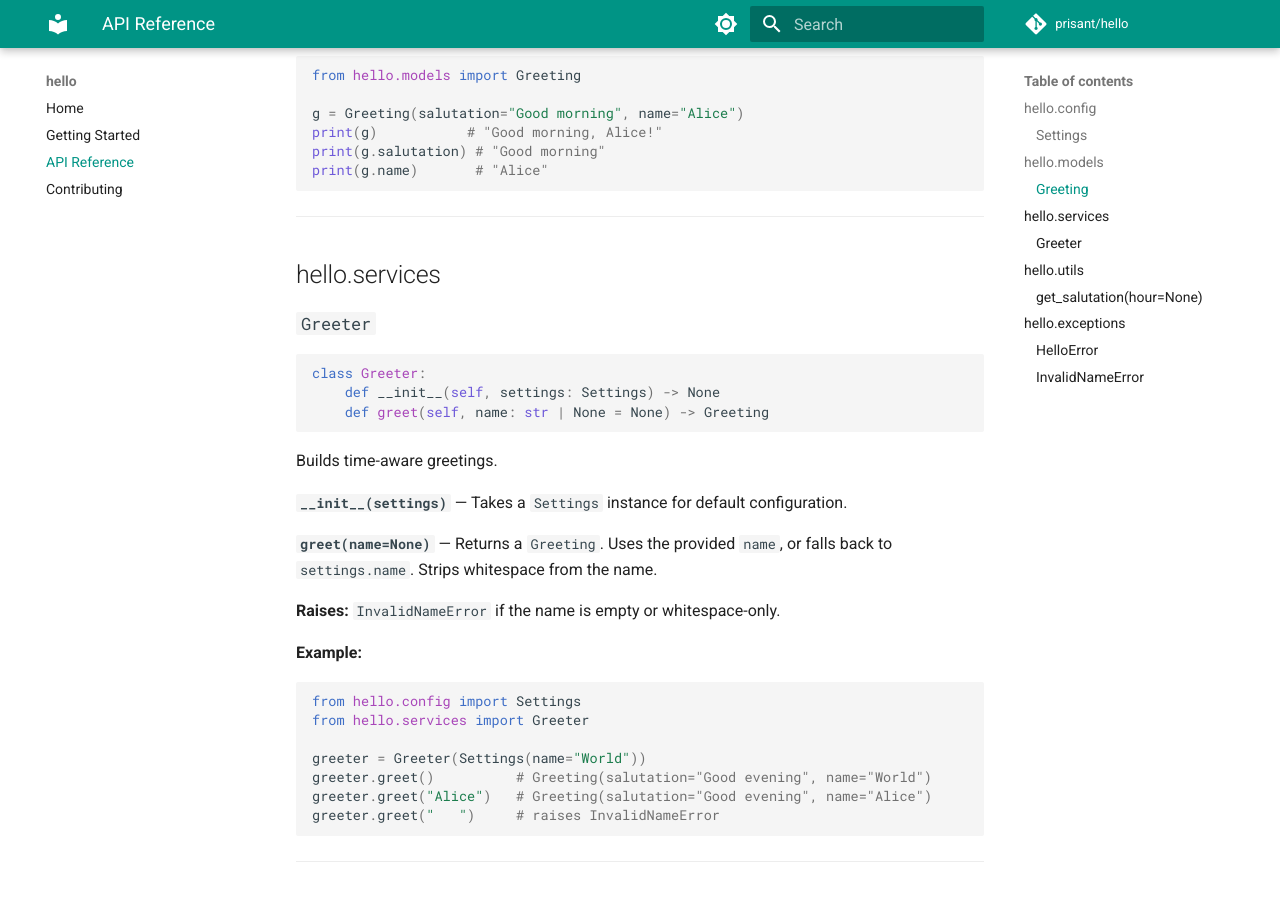
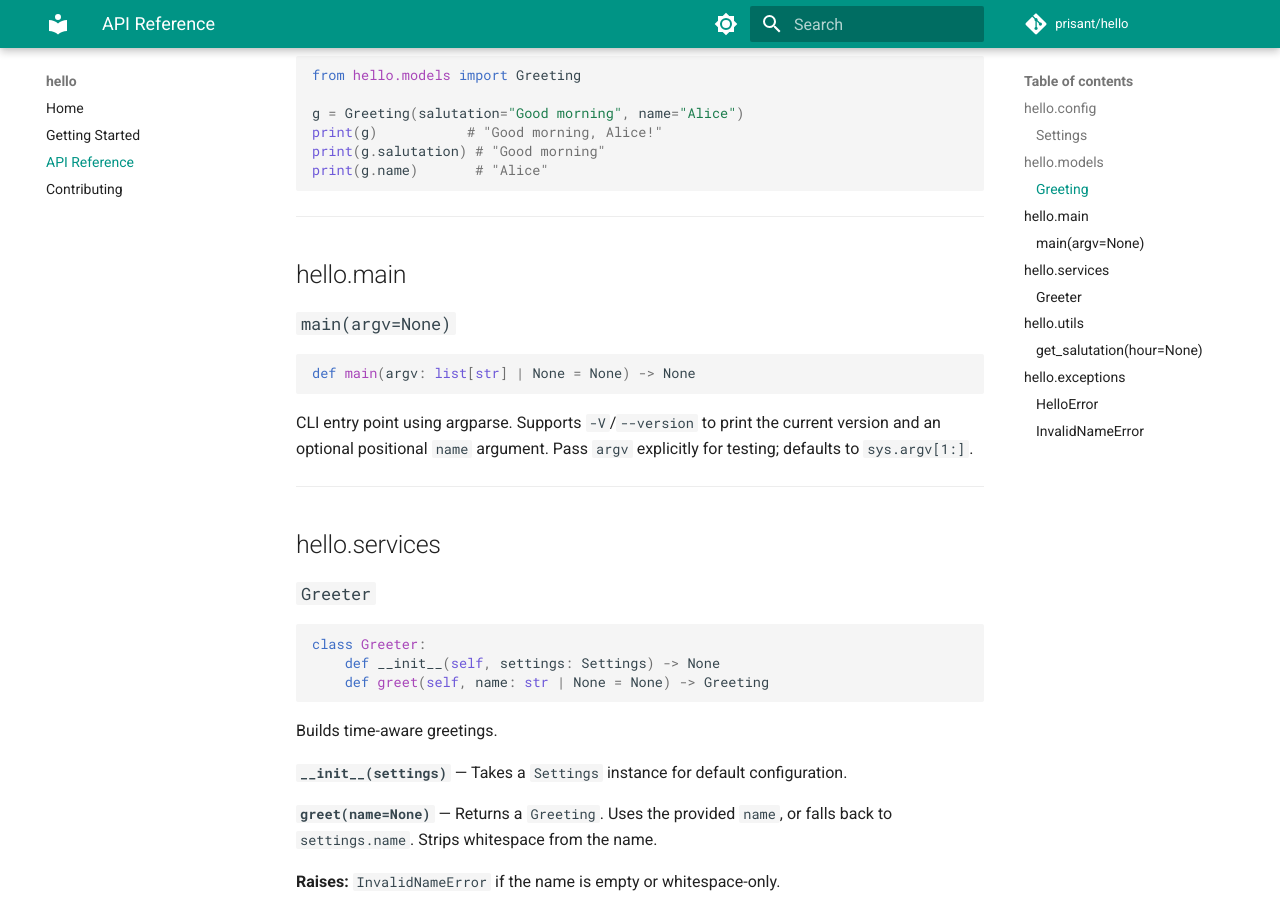
Before and after one commit to prisant/hello, an MkDocs documentation site: the page built from docs/api.md, in a window 1280 px wide and 900 px high, scrolled down 1074 px. Built offline with MkDocs 1.6.1 and Material for MkDocs 9.7.7, drawn with Linux system fonts in a browser that asks for light colours; comment, search, counter and statistics services are not loaded.

Commit message:
feat: add --version flag with argparse CLI

````diff
--- a/docs/api.md
+++ b/docs/api.md
@@ -56,6 +56,20 @@ print(g)           # "Good morning, Alice!"
 print(g.salutation) # "Good morning"
 print(g.name)       # "Alice"
 ```
+
+---
+
+## hello.main
+
+### `main(argv=None)`
+
+```python
+def main(argv: list[str] | None = None) -> None
+```
+
+CLI entry point using argparse. Supports `-V`/`--version` to print the
+current version and an optional positional `name` argument. Pass `argv`
+explicitly for testing; defaults to `sys.argv[1:]`.
 
 ---
 
--- a/docs/getting-started.md
+++ b/docs/getting-started.md
@@ -31,6 +31,9 @@ make install
 After installation, the `hello` command is available:
 
 ```bash
+# Show version
+hello --version
+
 # Default — greets "World"
 hello
 
````
Also changed, not shown: CHANGELOG.md (+2 -1 lines), 2 other files.
